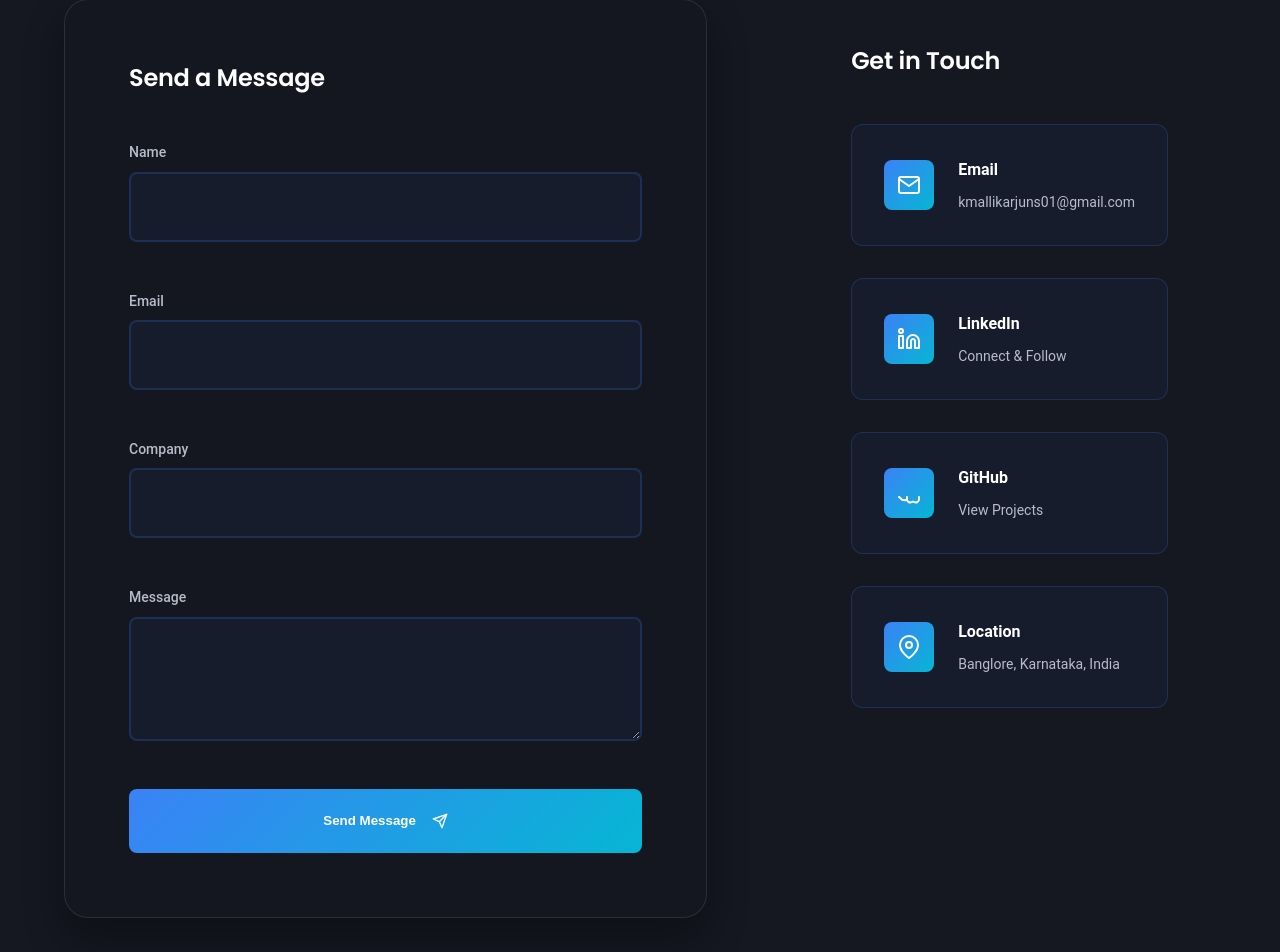
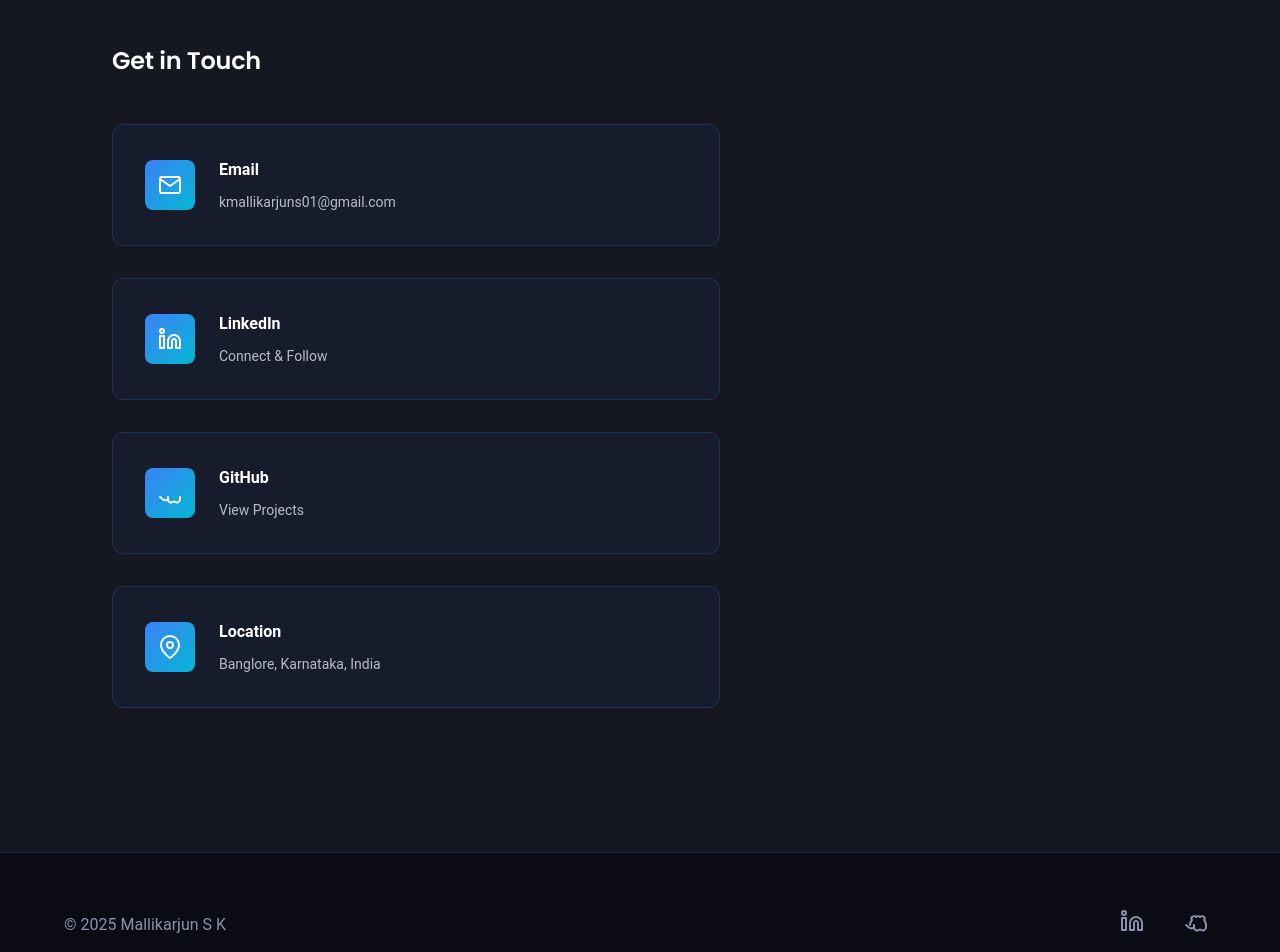
Before and after one commit to mallikarjunsk01/mskportfolio, a plain HTML site: page index.html in a window 1280 px wide. Shown: the part 8531-9483 px from the top of the page. Drawn offline with Linux system fonts and the light colour scheme.

Commit message:
Update index.html

```diff
--- a/index.html
+++ b/index.html
@@ -697,37 +697,6 @@
                 </div>
 
                 <div class="contact-grid">
-                    <!-- Contact Form -->
-                    <div class="contact-form-container glass-card">
-                        <h3 class="form-title">Send a Message</h3>
-                        <form class="contact-form" id="contactForm">
-                            <div class="form-group">
-                                <label for="name">Name</label>
-                                <input type="text" id="name" name="name" required>
-                            </div>
-                            <div class="form-group">
-                                <label for="email">Email</label>
-                                <input type="email" id="email" name="email" required>
-                            </div>
-                            <div class="form-group">
-                                <label for="company">Company</label>
-                                <input type="text" id="company" name="company">
-                            </div>
-                            <div class="form-group">
-                                <label for="message">Message</label>
-                                <textarea id="message" name="message" rows="4" required></textarea>
-                            </div>
-                            <button type="submit" class="submit-btn">
-                                <span class="btn-text">Send Message</span>
-                                <div class="btn-loader"></div>
-                                <svg width="16" height="16" viewBox="0 0 24 24" fill="none" class="btn-icon">
-                                    <path d="M22 2L11 13" stroke="currentColor" stroke-width="2" stroke-linecap="round" stroke-linejoin="round"/>
-                                    <polygon points="22,2 15,22 11,13 2,9" stroke="currentColor" stroke-width="2" stroke-linecap="round" stroke-linejoin="round"/>
-                                </svg>
-                            </button>
-                        </form>
-                    </div>
-
                     <!-- Contact Info -->
                     <div class="contact-info">
                         <h3 class="info-title">Get in Touch</h3>
@@ -759,7 +728,7 @@
                                 </div>
                             </a>
 
-                            <a href="https://github.com/mallikarjun-sk" target="_blank" class="contact-method">
+                            <a href="https://github.com/mallikarjunsk01/selenium-api" target="_blank" class="contact-method">
                                 <div class="method-icon">
                                     <svg width="24" height="24" viewBox="0 0 24 24" fill="none">
                                         <path d="M9 19C4 20.5 4 16.5 2 16M22 16V18.13C22 19.48 21.36 20.44 20.5 21C18.94 21.73 17.5 21.5 16 20.5C14.5 21.5 13.06 21.73 11.5 21C10.64 20.44 10 19.48 10 18.13V16" stroke="currentColor" stroke-width="2" stroke-linecap="round" stroke-linejoin="round"/>
@@ -803,7 +772,7 @@
                             <circle cx="4" cy="4" r="2" stroke="currentColor" stroke-width="2" stroke-linecap="round" stroke-linejoin="round"/>
                         </svg>
                     </a>
-                    <a href="https://github.com/mallikarjun-sk" target="_blank" class="social-link" aria-label="GitHub">
+                    <a href="https://github.com/mallikarjunsk01/selenium-api" target="_blank" class="social-link" aria-label="GitHub">
                         <svg width="24" height="24" viewBox="0 0 24 24" fill="none" xmlns="http://www.w3.org/2000/svg">
                             <path d="M9 19C4 20.5 4 16.5 2 16M22 16V18.13C22 19.48 21.36 20.44 20.5 21C18.94 21.73 17.5 21.5 16 20.5C14.5 21.5 13.06 21.73 11.5 21C10.64 20.44 10 19.48 10 18.13V16M22 16C22 13 21 12 20 11C21 10 21 9 20 8C19 7 17 7 16 8C15 7 13 7 12 8C11 7 9 7 8 8C7 9 7 10 8 11C7 12 6 13 6 16" stroke="currentColor" stroke-width="2" stroke-linecap="round" stroke-linejoin="round"/>
                         </svg>
```
